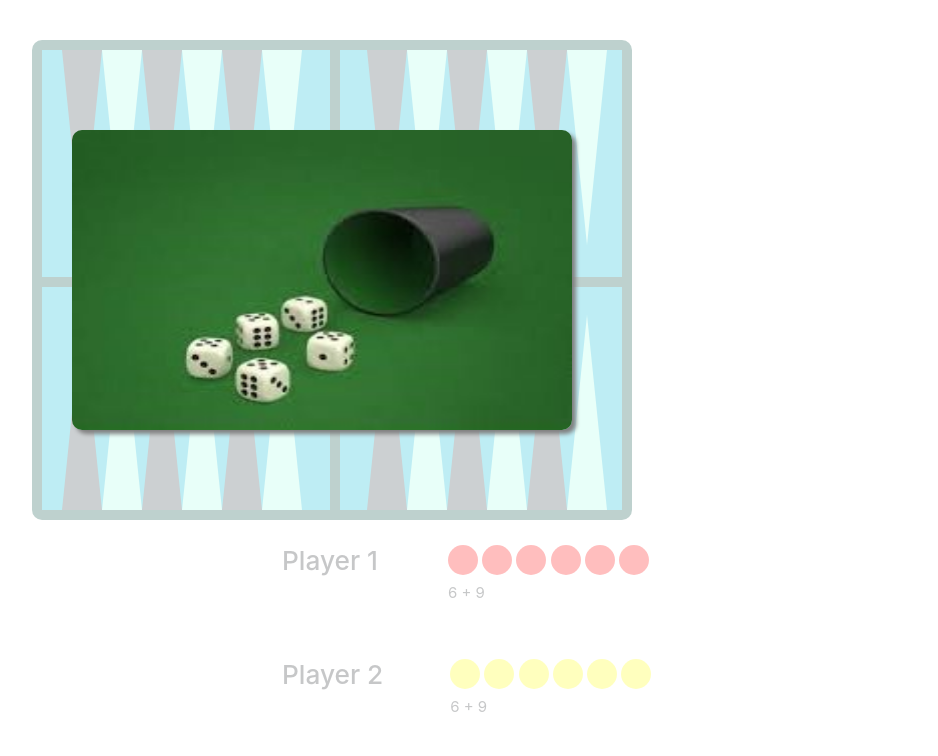
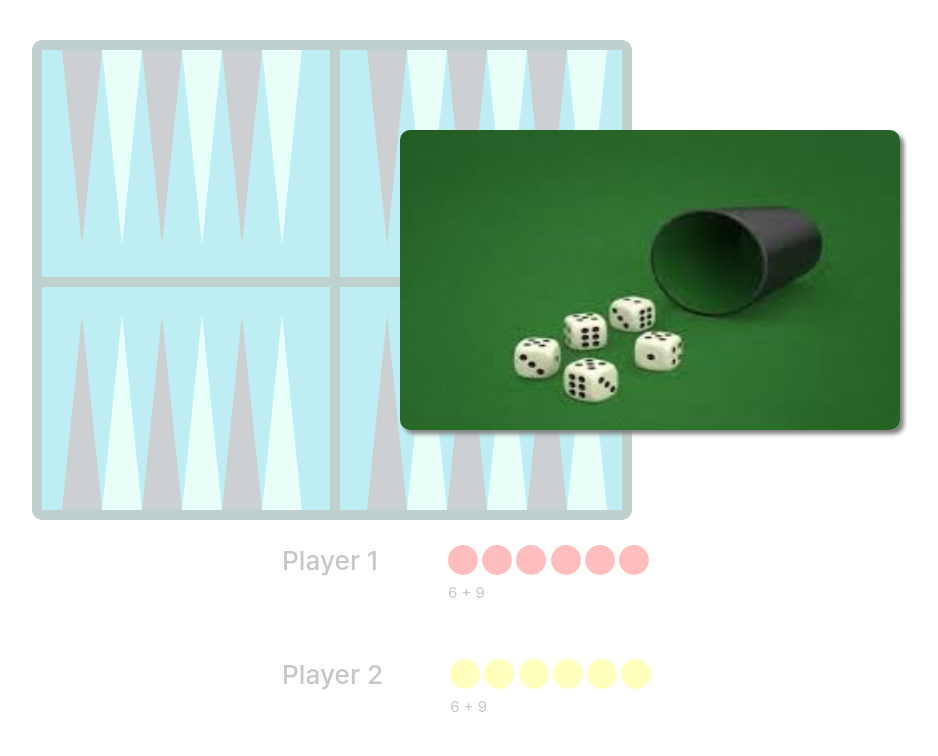
Before and after one commit to Adam-Elamrani/Backgammon_UI, a plain HTML site: page dice_roll.html in a window 1280 px wide. Shown: the whole page, without its empty margins (288-1226 px from the left). Drawn offline with nearby package versions, Linux system fonts and the light colour scheme.

Commit message:
adjust dice cup alignment

```diff
--- a/CSS/dice_roll_style.css
+++ b/CSS/dice_roll_style.css
@@ -121,7 +121,7 @@
       position: absolute;
       z-index: 1;
       top: 130px;
-      left: 360px;
+      left: 688px;
       border-radius: 10px;
       box-shadow: 4px 4px 4px grey;
   }
--- a/dice_roll.html
+++ b/dice_roll.html
@@ -4,13 +4,12 @@
     <meta charset="UTF-8">
     <meta name="viewport" content="width=device-width, initial-scale=1.0">
     <meta http-equiv="X-UA-Compatible" content="ie=edge">
-    <title>Board</title>
+    <title>dice_roll</title>
     <link rel="stylesheet" href="CSS/dice_roll_style.css">
     <link href="https://fonts.googleapis.com/icon?family=Material+Icons" rel="stylesheet">
     <link rel="stylesheet" href="https://cdnjs.cloudflare.com/ajax/libs/font-awesome/4.7.0/css/font-awesome.min.css">
     <link type="text/css" rel="stylesheet" href="css/materialize.min.css"  media="screen,projection"/>
     <link href="https://stackpath.bootstrapcdn.com/bootstrap/4.1.3/css/bootstrap.min.css" rel="stylesheet" integrity="sha384-MCw98/SFnGE8fJT3GXwEOngsV7Zt27NXFoaoApmYm81iuXoPkFOJwJ8ERdknLPMO" crossorigin="anonymous">
-
 </head>
 <body>
     <img src="/Images/dice_cup.jpg" class="dice_cup" alt="">
```
